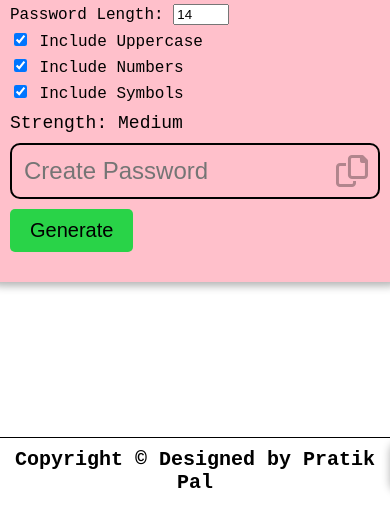
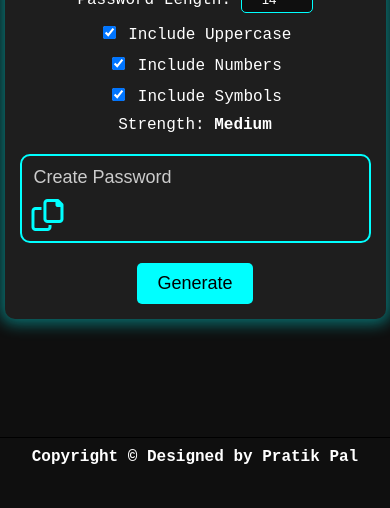
Before and after one commit to Pratikkkkkp/Random-Password-Generator, a plain HTML site: page index.html in a window 390 px wide. Shown: the part 336-844 px from the top of the page. Drawn offline with Linux system fonts and the light colour scheme.

Commit message:
design updates

```diff
--- a/index.html
+++ b/index.html
@@ -4,7 +4,7 @@
     <meta charset="UTF-8" />
     <meta http-equiv="X-UA-Compatible" content="IE=edge" />
     <meta name="viewport" content="width=device-width, initial-scale=1.0" />
-    <title>Enhanced Random Password Generator</title>
+    <title>Enhanced Password Generator</title>
     <link
       rel="stylesheet"
       href="https://cdnjs.cloudflare.com/ajax/libs/font-awesome/6.0.0-beta3/css/all.min.css"
@@ -16,7 +16,7 @@
   </head>
   <body>
     <div class="password-container">
-      <h2>Enhanced Random Password Generator</h2>
+      <h2>Enhanced Password Generator</h2>
       <div class="password-settings">
         <label>
           Password Length:
@@ -51,6 +51,5 @@
     <script src="index.js"></script>
     <div class="footer">
       <span><b>Copyright &copy; Designed by Pratik Pal</b></span>
-    </div>
-  </body>
+    </body>
 </html>
--- a/index.js
+++ b/index.js
@@ -8,6 +8,9 @@ const numbersEl = document.getElementById("numbers");
 const symbolsEl = document.getElementById("symbols");
 const strengthEl = document.getElementById("strength");
 
+// Hide alert initially
+alertContainerEl.style.display = "none";
+
 // Generate Password Button Click
 btnEl.addEventListener("click", () => {
   createPassword();
@@ -16,12 +19,9 @@ btnEl.addEventListener("click", () => {
 
 // Copy Password Icon Click
 copyIconEl.addEventListener("click", () => {
-  copyPassword();
   if (inputEl.value) {
-    alertContainerEl.classList.remove("active");
-    setTimeout(() => {
-      alertContainerEl.classList.add("active");
-    }, 2000);
+    copyPassword();
+    showAlert();
   }
 });
 
@@ -47,7 +47,7 @@ function createPassword() {
   }
 
   inputEl.value = password;
-  alertContainerEl.innerText = password + " copied!";
+  alertContainerEl.innerText = "Password copied!";
 }
 
 // Function to Copy Password
@@ -55,6 +55,14 @@ function copyPassword() {
   inputEl.select();
   inputEl.setSelectionRange(0, 9999);
   navigator.clipboard.writeText(inputEl.value);
+}
+
+// Function to Show Alert
+function showAlert() {
+  alertContainerEl.style.display = "block";
+  setTimeout(() => {
+    alertContainerEl.style.display = "none";
+  }, 2000); // Alert visible for 2 seconds
 }
 
 // Function to Update Strength Indicator
--- a/style.css
+++ b/style.css
@@ -1,97 +1,117 @@
+/* General Styles */
 body {
   display: flex;
   justify-content: center;
+  align-items: center;
   height: 100vh;
-  align-items: center;
   margin: 0;
   font-family: "Courier New", Courier, monospace;
+  background: #0f0f0f; /* Dark theme background */
+  color: #fff; /* Text color */
 }
 
 .password-container {
-  background-color: pink;
-  width: 500px;
+  background: #1e1e1e;
+  border-radius: 10px;
   padding: 20px;
-  border-radius: 10px;
-  box-shadow: 0 4px 8px rgba(0, 0, 0, 0.3);
-  margin: 10px;
+  width: 90%;
+  max-width: 500px;
+  box-shadow: 0 0 15px 5px rgba(0, 255, 255, 0.4); /* Neon glow */
+  text-align: center;
 }
 
-.input-container {
-  border: solid 2px black;
-  padding: 10px;
-  border-radius: 10px;
-  display: flex;
-  justify-content: space-between;
-  align-items: center;
-}
-
-.input {
-  border: none;
-  background-color: transparent;
-  outline: none;
-  font-size: 24px;
-  letter-spacing: 4px;
-}
-
-.input::placeholder {
-  letter-spacing: 0px;
-}
-
-.fa-copy {
-  cursor: pointer;
-  opacity: 0.3;
-}
-
-.fa-copy:hover {
-  opacity: 0.7;
-}
-
-.btn {
-  background: rgb(41, 211, 72);
-  color: rgb(0, 0, 0);
-  border: none;
-  padding: 10px 20px;
-  border-radius: 5px;
-  margin: 10px 0;
-  font-size: 20px;
-  cursor: pointer;
-}
-
-.btn:hover {
-  background-color: rgb(19, 180, 19);
-}
-
-.btn:active {
-  transform: scale(0.95);
-}
-.password-settings {
-  margin: 10px 0;
+.password-container h2 {
+  font-size: 30px;
+  color: #00ffff; /* Neon text color */
+  text-shadow: 0 0 10px #00ffff;
 }
 
 .password-settings label {
   display: block;
-  margin: 5px 0;
+  margin: 10px 0;
+  font-size: 16px;
+  color: #fff;
+}
+
+.password-settings input[type="number"] {
+  background: #0f0f0f;
+  border: 1px solid #00ffff;
+  border-radius: 5px;
+  color: #fff;
+  padding: 5px;
+  width: 60px;
+  text-align: center;
+}
+
+.input-container {
+  display: flex;
+  justify-content: space-between;
+  align-items: center;
+  border: 2px solid #00ffff;
+  border-radius: 10px;
+  padding: 10px;
+  margin: 20px 0;
+}
+
+.input {
+  background: transparent;
+  border: none;
+  color: #fff;
+  font-size: 18px;
+  flex: 1;
+  outline: none; /* Removes the default focus border */
+}
+
+.input::placeholder {
+  color: #ccc;
+}
+
+.fa-copy {
+  color: #00ffff;
+  cursor: pointer;
+}
+
+.btn {
+  background: #00ffff;
+  color: #000;
+  border: none;
+  padding: 10px 20px;
+  border-radius: 5px;
+  font-size: 18px;
+  cursor: pointer;
+  transition: 0.3s;
+}
+
+.btn:hover {
+  background: #00c0c0;
+}
+
+.alert-container {
+  position: fixed;
+  width: 90%;
+  max-width: 300px;
+  background: #00ffff;
+  color: #000;
+  border-radius: 10px;
+  bottom: 20px;
+  right: -300px;
+  text-align: center;
+  padding: 10px;
+  box-shadow: 0 0 15px #00ffff;
+  transition: 0.4s;
+}
+
+.alert-container.active {
+  right: 20px;
 }
 
 .strength-indicator {
   margin: 10px 0;
-  font-size: 18px;
+  font-size: 16px;
 }
 
-.alert-container {
-  position: fixed;
-  width: 300px;
-  height: 50px;
-  background-color: lightgreen;
-  right: 20px;
-  bottom: 20px;
-  border-radius: 10px;
-  box-shadow: 0 4px 8px rgba(0, 0, 0, 0.3);
-  display: flex;
-  justify-content: center;
-  align-items: center;
-  font-size: 20px;
-  transition: 0.4s;
+.strength-indicator span {
+  font-weight: bold;
 }
 .footer {
   position: fixed;
@@ -99,11 +119,22 @@ body {
   width: 100%;
   height: 50px;
   text-align: center;
-  font-size: 20px;
+  font-size: 16px;
   border-top: 1px solid black;
   padding: 10px;
 }
+/* Responsive Styles */
+@media (max-width: 768px) {
+  .password-container {
+    padding: 15px;
+  }
 
-.active.alert-container {
-  right: -300px;
+  .input-container {
+    flex-direction: column;
+    align-items: flex-start;
+  }
+
+  .fa-copy {
+    margin-top: 10px;
+  }
 }
```
